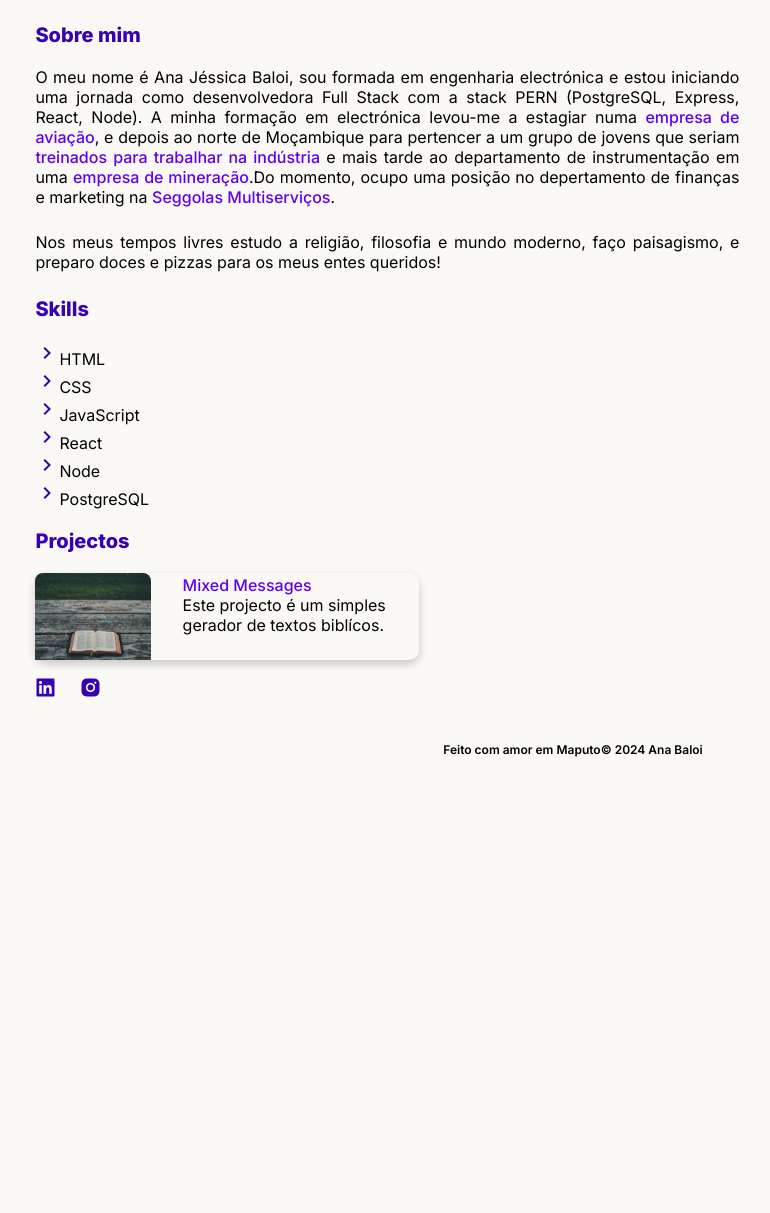
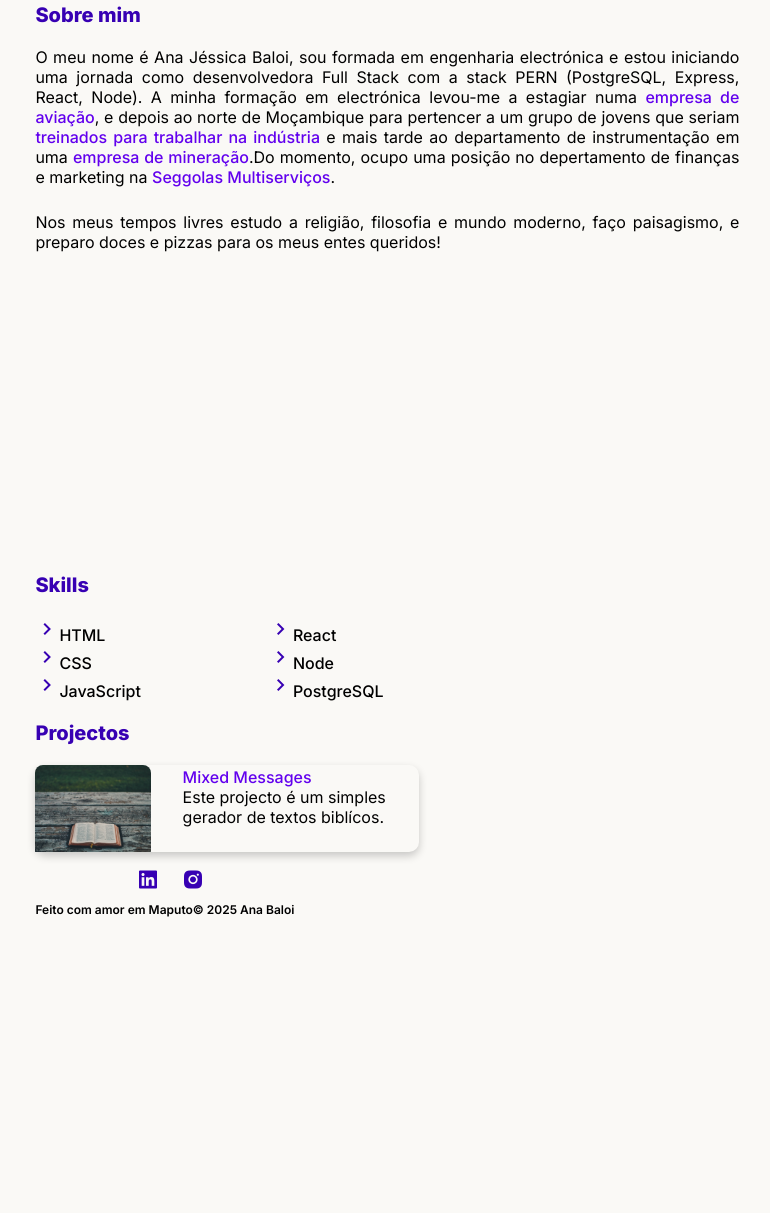
Before and after one commit to ACBaloi/Portfolio-Page, a website: page index.html in a window 1280 px wide. Shown: the part 327-1540 px from the top of the page, without its empty margins (67-837 px from the left). Before the commit the page ends 1084 px from the top, so only its background shows below. Drawn offline with nearby package versions, Linux system fonts and the light colour scheme.

Commit message:
Changed viewport apparence

```diff
--- a/Resources/style.css
+++ b/Resources/style.css
@@ -10,7 +10,9 @@
 }
 
 body {
-  background-color: #faf9f6;
+    min-height: 100vh;
+    background-color: #faf9f6;
+    overflow-x: hidden;
 }
 
 a {
@@ -19,7 +21,7 @@ a {
   font-weight: 500;
 }
 
-.btn , .btn-submit, .btn-cv {
+.btn , .btn-submit {
   color: #fff;
   font-size: 1rem;
   text-transform: uppercase;
@@ -43,13 +45,6 @@ a {
 }
 
 .btn:hover {
-  background: transparent;
-  border-color: #3700B3;
-  color: #3700B3;
-  transition: background 0.4s ease-in-out, color 0.4s ease-in-out, border-color 0.4s ease-in-out;
-}
-
-.btn-cv:hover {
   background: transparent;
   border-color: #3700B3;
   color: #3700B3;
@@ -185,6 +180,10 @@ main {
   left: 8%;
 }
 
+section{
+    min-height: 80vh;
+}
+
 .banner h1 {
   color: rgba(55,0,179,1);
   font-size: 2.5rem;
@@ -232,21 +231,20 @@ h2, .about h2 a, #projects h2 a {
   text-justify: inter-word;
 }
 
-.skills {
-  display: flex;
-  text-align: left;
-  gap: 10em;
+.skills-list {
+    display: flex;
+    text-align: left;
+    flex-direction: row;
+    align-items: baseline;
+    gap: 8em;
 }
 
-.skills ul {
-  display: flex;
-  flex-direction: column;
-  align-items: baseline;
+
+.skills ul li {
+    font-weight: 500;
 }
 
-.skills ul li {
-  font-weight: 500;
-  display: flex;
+.skills ul li:hover {
   transition: 0.3s ease-in-out;
 }
 
@@ -337,15 +335,13 @@ form input, form textarea {
   border-radius: 5px;
 }
 
-  /*----Footer----*/
 
 .footer-copyright {
-  display: flex;
-  justify-content: center;
-  text-align: center;
+  display:flex;
+  justify-content:flex-start;
   font-size: 0.75rem;
   font-weight: 600;
-  padding-top: 2rem;
+
 }
 
 /*----Media Queries---*/
--- a/index.html
+++ b/index.html
@@ -53,21 +53,24 @@
 
     <!--Main-->
     <main>
+        <section>
             <div class="banner">
-            <section id="home">
-                <img src="image.jpg" alt="" />
-            </section>
                 <h1>Olá, sou <span>Ana Jéssica</span></h1>
-            <p>Sou uma <span id="intro">engenheira electrónica <br></span>
+                <p>
+                  Sou uma <span id="intro">engenheira electrónica <br></span>
                   aprendendo a transformar <br> ideias em websites.
                 </p>
-            <a href="./Resources/Ana_Cajingue_CV.pdf.pdf" class="btn-cv" target="_blank"> Curriculum Vitae</a>
             </div>
-        <section class="about">
+            <div class="about">
                 <h2>Sobre mim</h2>
                 <p>O meu nome é Ana Jéssica Baloi, sou formada em engenharia electrónica e estou iniciando uma jornada como desenvolvedora Full Stack com a stack PERN (PostgreSQL, Express, React, Node). A minha formação em electrónica levou-me a estagiar numa <span><a href="https://www.aeroportos.co.mz/en/" target="_blank">empresa de aviação</a></span>, e depois ao norte de Moçambique para pertencer a um grupo de jovens que seriam <span><a href="https://www.getfieldready.com/" target="_blank">treinados para trabalhar na indústria</a></span> e mais tarde ao departamento de instrumentação em uma <span><a href="https://www.kenmareresources.com/en" target="_blank">empresa de mineração</a></span>.Do momento, ocupo uma posição no depertamento de finanças e marketing na <span><a href="https://www.seggolas.co.mz/" target="_blank">Seggolas Multiserviços</a></span>.</p>
                 <p>Nos meus tempos livres estudo a religião, filosofia e mundo moderno, faço paisagismo, e preparo doces e pizzas para os meus entes queridos!</p>
+            </div>
+        </section>
+
+        <section class="skills">
             <h2>Skills</h2>
+            <div class="skills-list">
                 <ul>
                     <li>
                         <span>
@@ -116,9 +119,7 @@
                     </li>
                 </ul>
             </div>
-        </section>
-
-        <section id="projects">
+            <div id="projects">
                 <h2>Projectos</h2>
                 <div class="card">
                     <div class="card-container">
@@ -130,12 +131,8 @@
                         </div>
                     </div>
                 </div>
-        </section>
-    </main>
-
-    <!--Footer-->
-    <footer>
-        <div class="footer-container">
+            </div>
+            <div>
                 <div class="social-icons">
                     <a href="https://www.linkedin.com/in/anacajingue" target="_blank">
                         <span>
@@ -150,10 +147,11 @@
                 </div>
                 <div class="footer-copyright">
                     <p>Feito com amor em Maputo</p>
-                <div>&copy; 2024 Ana Baloi</div>
+                    <div>&copy; 2025 Ana Baloi</div>
                 </div>
             </div>
-    </footer>
+        </section>
+    </main>
     <script src="script.js"></script>
 </body>
 </html>
```
Lines whose indentation alone changed are shown as unchanged.
